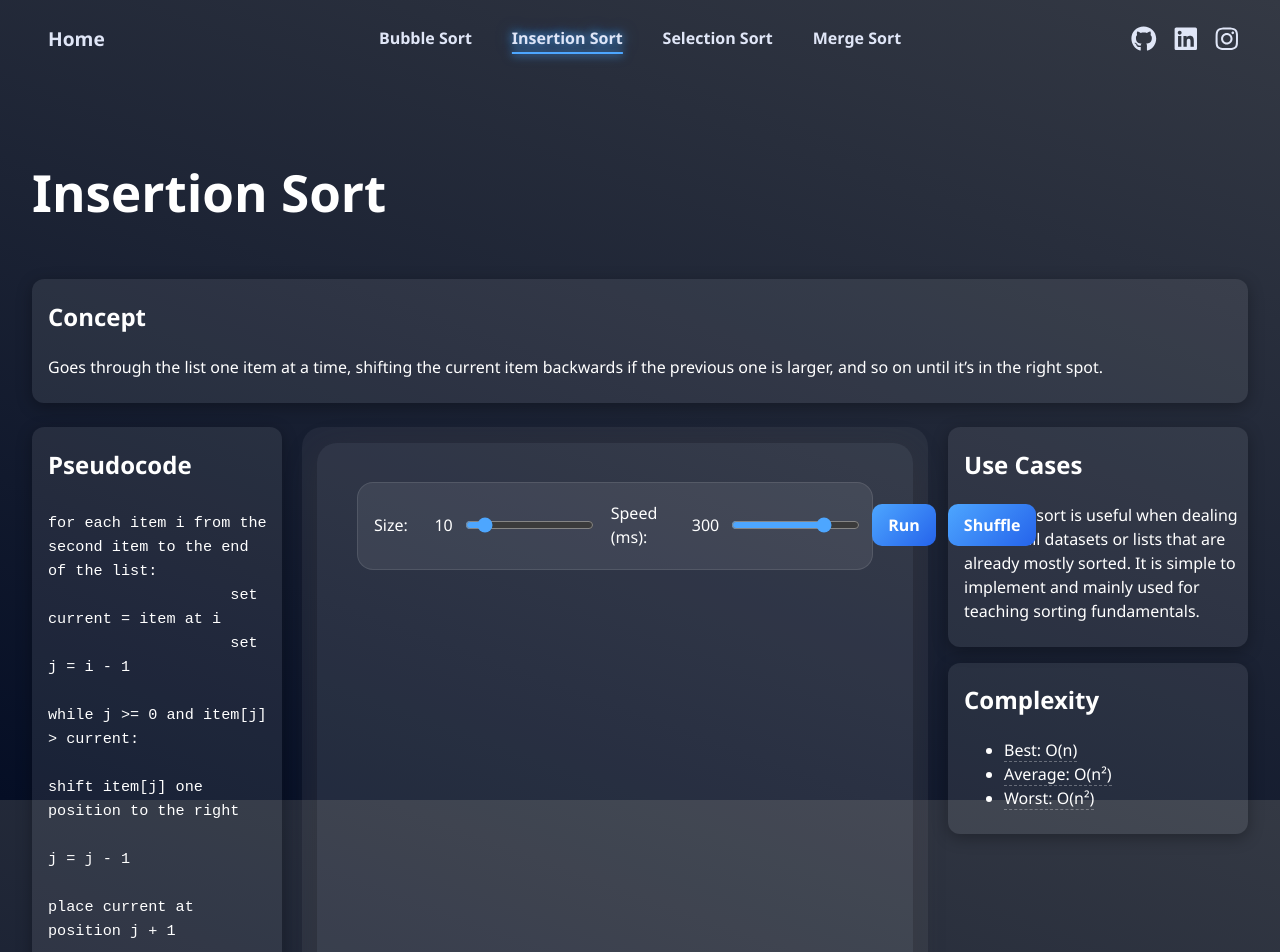
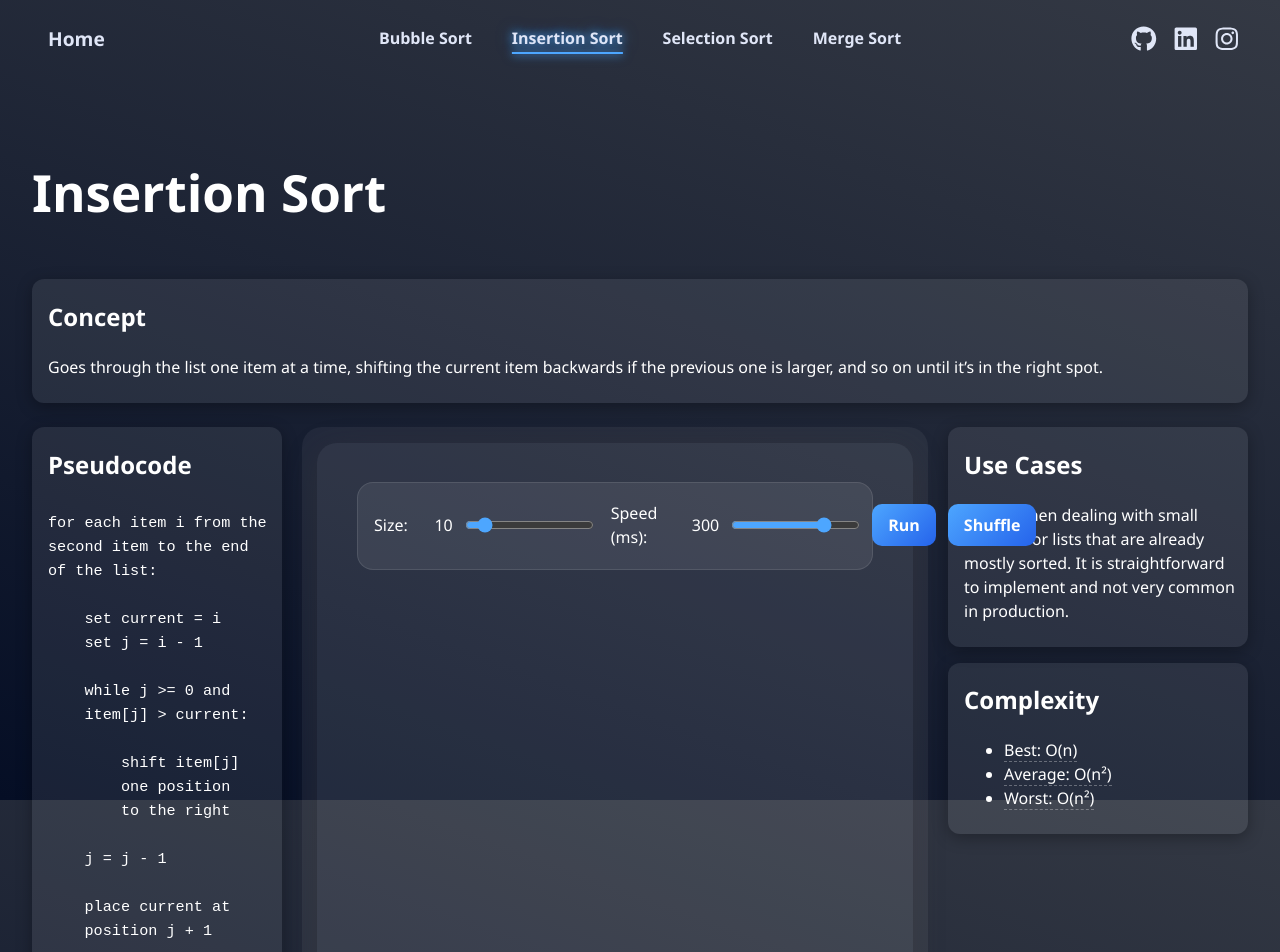
Before and after one commit to masonliiu/fullstack-algorithm-visualizer, a React (Vite) app in the folder frontend/: page /sorting/insertion in a window 1280 px wide. Shown: the top 952 px of the page. Built offline with nearby package versions, Linux system fonts and the light colour scheme; no server answers.

Commit message:
page descriptions fixed for each card

```diff
--- a/frontend/src/pages/Sorting/BubbleSort.jsx
+++ b/frontend/src/pages/Sorting/BubbleSort.jsx
@@ -17,9 +17,12 @@ export default function BubbleSort() {
                 <div className="card pseudocode-card">
                     <h2>Pseudocode</h2>
                     <pre>
-                        <span>for each item i in the list:</span>{"\n\n"}
-                        <span>&nbsp;&nbsp;if item[i] is greater than item[i+1]:</span>{"\n\n"}
-                        <span>&nbsp;&nbsp;&nbsp;&nbsp;swap item[i] and item[i+1]</span>
+                        {`for each item i in the list:\n
+    if item[i] is
+    greater than
+    item[i+1]:\n
+        swap item[i] and
+        item[i+1]`}
                     </pre>
                 </div>
 
@@ -31,8 +34,8 @@ export default function BubbleSort() {
                     <div className="card use-cases-card">
                         <h2>Use Cases</h2>
                         <p>
-                            Bubble sort is typically used for teaching purposes.
-                            It is rarely used in production, but good for understanding sorting basics.
+                            Typically used strictly for teaching purposes.
+                            It is rarely used in production, but good for understanding sorting fundamentals.
                         </p>
                     </div>
 
--- a/frontend/src/pages/Sorting/InsertionSort.jsx
+++ b/frontend/src/pages/Sorting/InsertionSort.jsx
@@ -17,13 +17,17 @@ export default function InsertionSort() {
                 <div className="card pseudocode-card">
                     <h2>Pseudocode</h2>
                     <pre>
-                    {`for each item i from the second item to the end of the list:
-                    set current = item at i
-                    set j = i - 1
-                    while j >= 0 and item[j] > current:
-                        shift item[j] one position to the right
-                        j = j - 1
-                    place current at position j + 1`}
+                    {`for each item i from the second item to the end of the list:\n
+    set current = i
+    set j = i - 1\n
+    while j >= 0 and
+    item[j] > current:\n
+        shift item[j]
+        one position
+        to the right\n
+    j = j - 1\n
+    place current at
+    position j + 1`}
                     </pre>
                 </div>
 
@@ -35,8 +39,8 @@ export default function InsertionSort() {
                     <div className="card use-cases-card">
                         <h2>Use Cases</h2>
                         <p>
-                        Insertion sort is useful when dealing with small datasets or lists that are already mostly sorted.
-                        It is simple to implement and mainly used for teaching sorting fundamentals.
+                        Useful when dealing with small datasets or lists that are already mostly sorted.
+                        It is straightforward to implement and not very common in production.
                         </p>
                     </div>
 
--- a/frontend/src/pages/Sorting/MergeSort.jsx
+++ b/frontend/src/pages/Sorting/MergeSort.jsx
@@ -17,25 +17,27 @@ export default function MergeSort() {
                 <div className="card pseudocode-card">
                     <h2>Pseudocode</h2>
                     <pre>
-                    {`if the list has 1 or fewer items:
-    it is already sorted
-else:
-    split the list into two halves
-    recursively sort each half
-    merge the two sorted halves into one list`}
+                    {`if the list has 1 or fewer items:\n
+    mark as already
+    sorted\n
+else:\n
+    split the list into
+    two halves\n
+    recursively sort
+    each half\n
+    merge the two sorted
+    halves into one list`}
                     </pre>
                 </div>
-
                 <div className="visualizer-wrapper">
                     <Visualizer algo="merge" />
                 </div>
-
                 <div className="card-stack">
                     <div className="card use-cases-card">
                         <h2>Use Cases</h2>
                         <p>
-                        Merge sort is often used in practice for large datasets because of its predictable efficiency.
-                        It forms the basis of many real-world sorting libraries and is especially effective for linked lists and data too large to fit into memory at once.
+                        Merge sort is often used for large datasets because of its consistent efficiency.
+                        It is the basis of many real-world sorting libraries and is especially effective for linked lists and data that's too large to fit into memory at once.
                         </p>
                     </div>
 
--- a/frontend/src/pages/Sorting/SelectionSort.jsx
+++ b/frontend/src/pages/Sorting/SelectionSort.jsx
@@ -17,9 +17,13 @@ export default function SelectionSort() {
                 <div className="card pseudocode-card">
                     <h2>Pseudocode</h2>
                     <pre>
-                    {`for each position i in the list:
-    find the smallest item in the unsorted part
-    swap the smallest item with the item at position i`}
+                    {`for each position i in the list:\n
+    find the smallest
+    item in the unsorted
+    part\n
+    swap the smallest
+    item with the item
+    at position i`}
                     </pre>
                 </div>
 
@@ -31,9 +35,8 @@ export default function SelectionSort() {
                     <div className="card use-cases-card">
                         <h2>Use Cases</h2>
                         <p>
-                        Selection sort is commonly used to introduce sorting algorithms because it is easy to understand.
+                        Mainly used to introduce sorting algorithms.
                         It works well for very small datasets and is helpful when minimizing the number of swaps is more important than minimizing comparisons.
-
                         </p>
                     </div>
 
```
